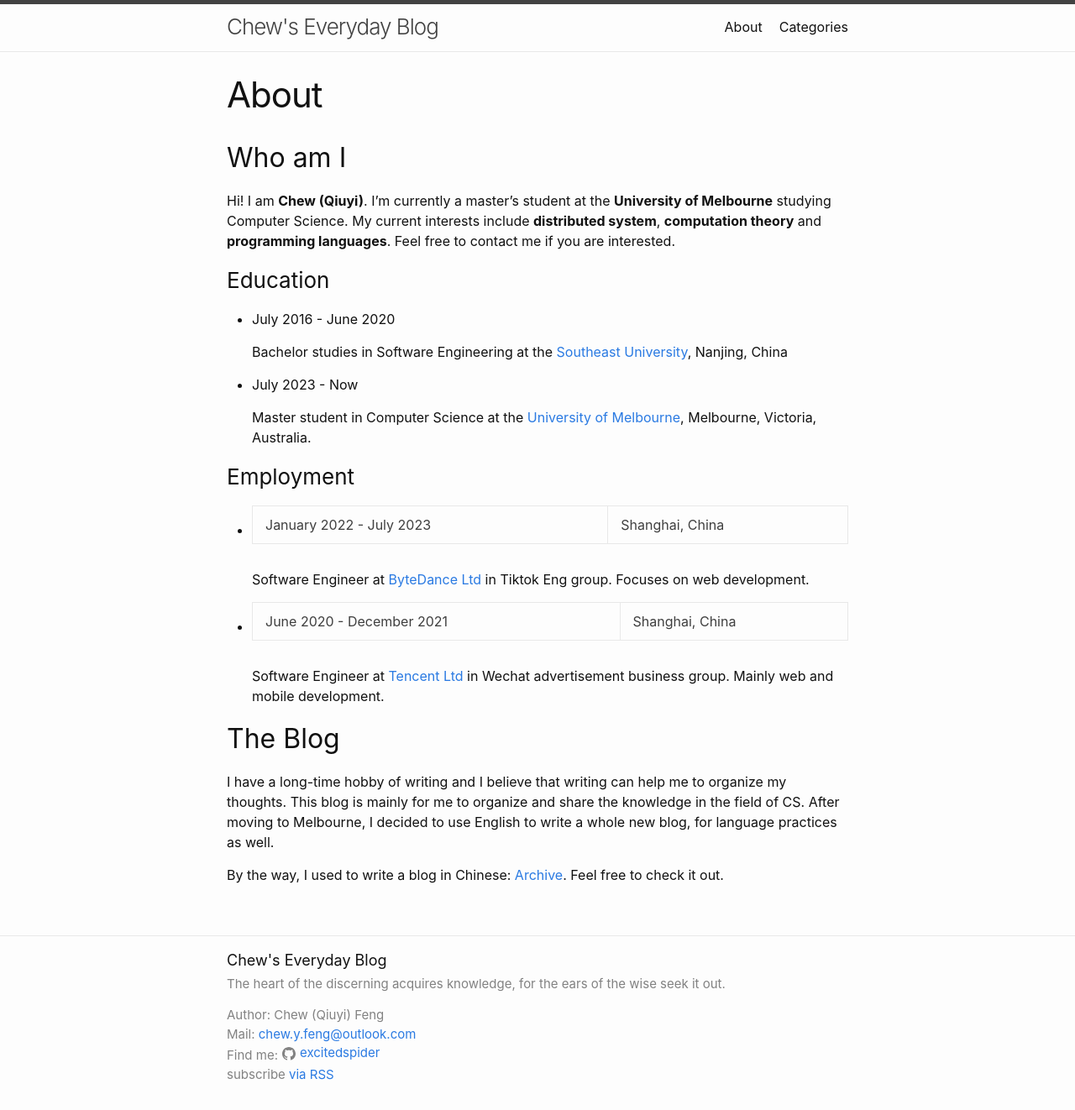
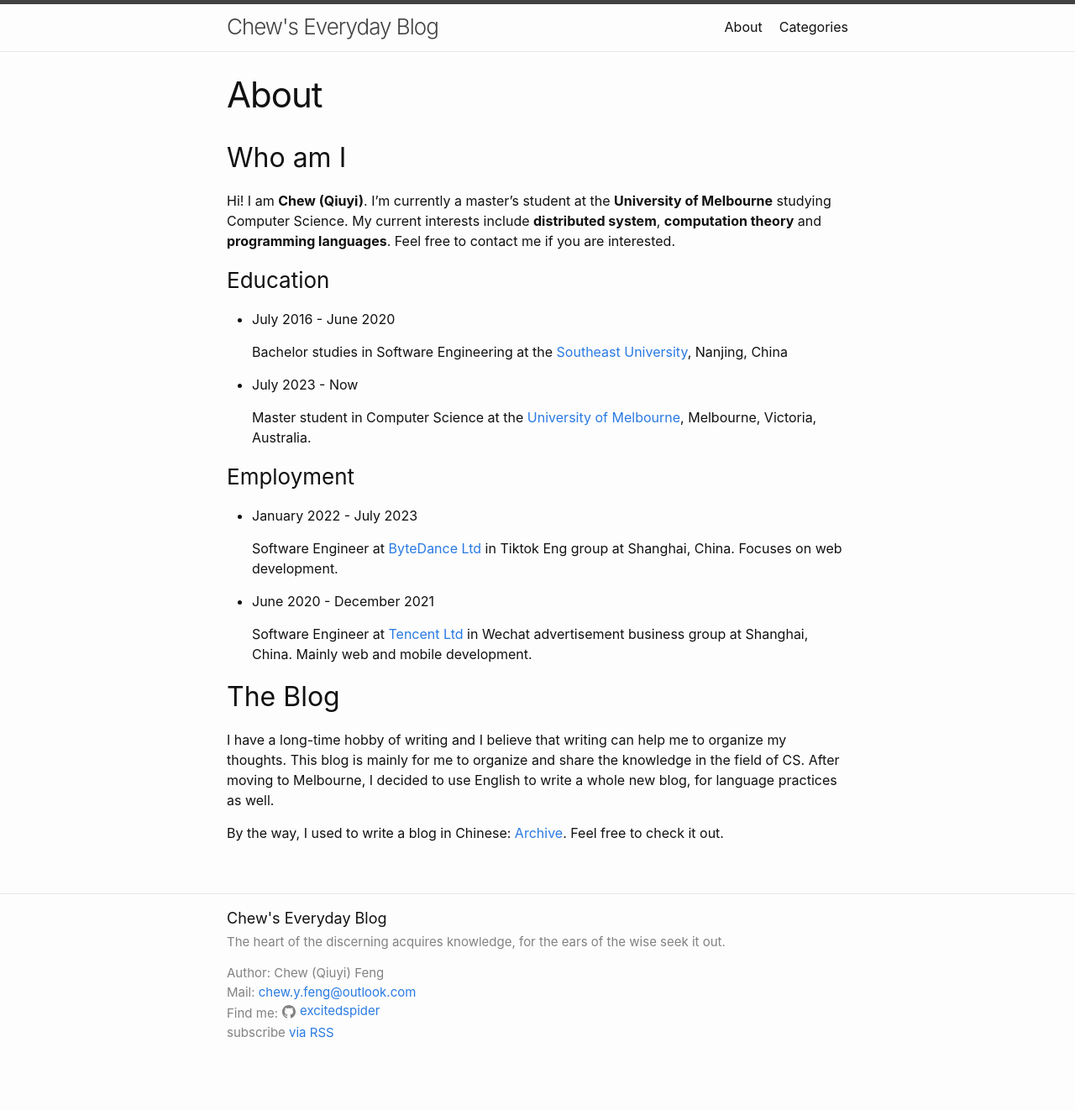
Before and after one commit to ZCLuuuu/zcluuuu.github.io, a Jekyll site: the page built from about.markdown, in a window 1280 px wide. Shown: the whole page at 84% size. Built offline with Jekyll 4.4.1, drawn with Linux system fonts in a browser that asks for light colours; after the commit the page ends 1272 px from its top, so only the background shows below that.

Commit message:
fix: lang

```diff
--- a/about.markdown
+++ b/about.markdown
@@ -23,13 +23,13 @@ Hi! I am **Chew (Qiuyi)**. I'm currently a master's student at the **University
 
 ### Employment
 
-- January 2022 - July 2023 | Shanghai, China
+- January 2022 - July 2023
 
-  Software Engineer at [ByteDance Ltd] in Tiktok Eng group. Focuses on web development.
+  Software Engineer at [ByteDance Ltd] in Tiktok Eng group at Shanghai, China. Focuses on web development.
 
-- June 2020 - December 2021 | Shanghai, China
+- June 2020 - December 2021
 
-  Software Engineer at [Tencent Ltd] in Wechat advertisement business group. Mainly web and mobile development.
+  Software Engineer at [Tencent Ltd] in Wechat advertisement business group at Shanghai, China. Mainly web and mobile development.
 
 [Tencent Ltd]: https://www.tencent.com/en-us/
 [ByteDance Ltd]:https://www.bytedance.com/en/
```
